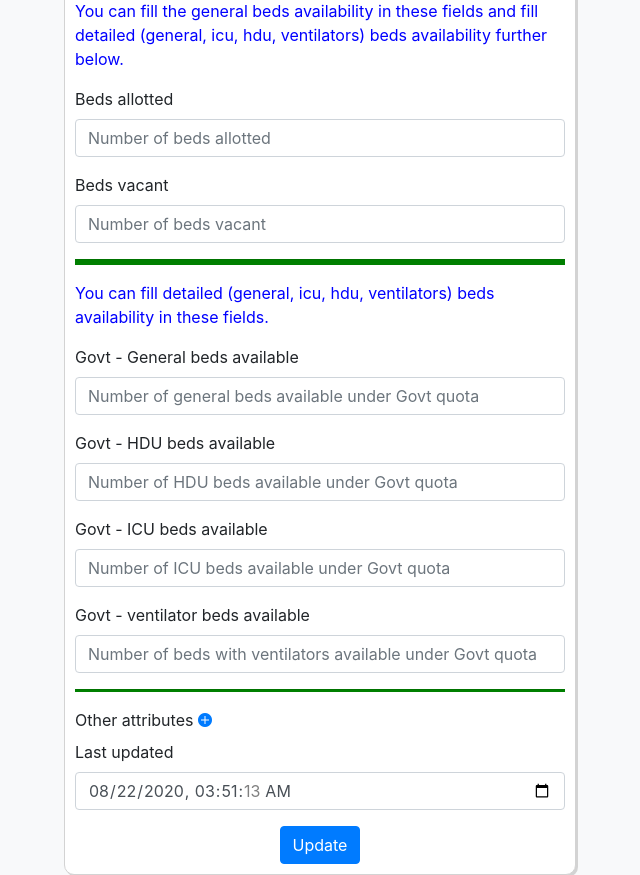
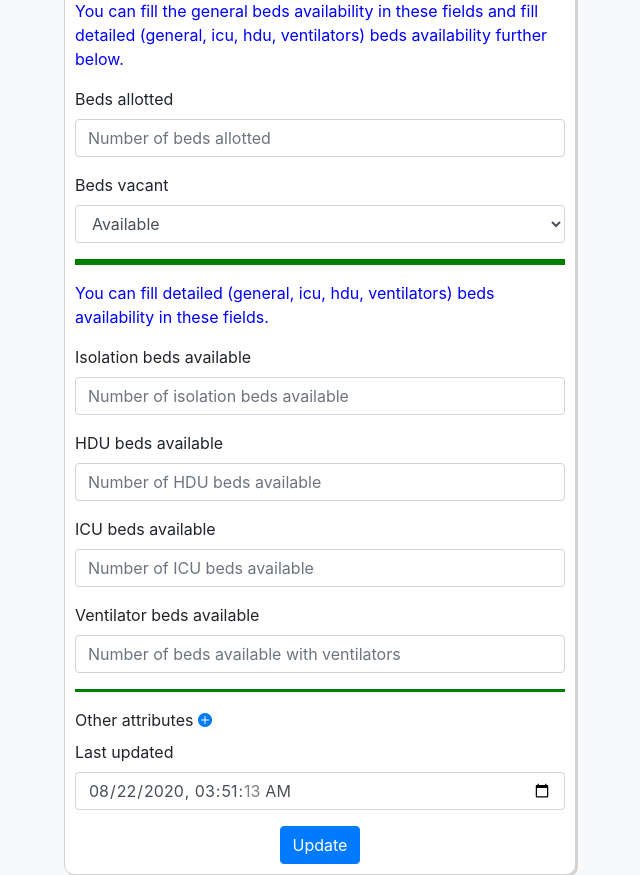
Before and after one commit to gopi-badipuram/covidbeds-pub, a PHP site: page /data-entry.php?id=1 in a window 1280 px wide. Shown: the part 448-1323 px from the top of the page, without its empty margins (256-896 px from the left). Run offline with PHP 8.4, Linux system fonts and the light colour scheme; the visitor is signed in with stand-in values (Sample User, id 1); data that the repository does not hold is empty.

Commit message:
Detailed availbility UI. (#10)

```diff
--- a/data-entry.php
+++ b/data-entry.php
@@ -97,25 +97,29 @@ if(isset($_GET['id'])){
 			  </div>
 			  <div class="form-group">
 			    <label for="vacant">Beds vacant</label>
-			    <input id="vacant" type="text" class="form-control" placeholder="Number of beds vacant" value="<?php if(isset($_GET['id'])) echo $row['hospital_vacant_beds']; ?>">
+			    <select id="vacant" class="form-control" placeholder="Number of beds vacant" >
+                    <option id="Available" value="Available">Available</option>
+                    <option id="Full" value="Full">Full</option>
+                    <option id="Unknown" value="Unknown">Unknown</option>
+			    </select>
 			  </div>
 			  <hr style="background:green;height:5px"/>
 			  <p style="color:blue;size:medium;"> You can fill detailed (general, icu, hdu, ventilators) beds availability in these fields.</p>
 			  <div class="form-group">
-			    <label for="detailed_general">Govt - General beds available</label>
-			    <input id="detailed_general" type="number" class="form-control" placeholder="Number of general beds available under Govt quota" value="<?php if(isset($_GET['id'])) echo $row['detailed_general']; ?>">
+			    <label for="detailed_general">Isolation beds available</label>
+			    <input id="detailed_general" type="number" class="form-control" placeholder="Number of isolation beds available" value="<?php if(isset($_GET['id'])) echo $row['hospital_beds_general']; ?>">
 			  </div>
 			  <div class="form-group">
-			    <label for="detailed_hdu">Govt - HDU beds available</label>
-			    <input id="detailed_hdu" type="text" class="form-control" placeholder="Number of HDU beds available under Govt quota" value="<?php if(isset($_GET['id'])) echo $row['detailed_hdu']; ?>">
+			    <label for="detailed_hdu">HDU beds available</label>
+			    <input id="detailed_hdu" type="number" class="form-control" placeholder="Number of HDU beds available" value="<?php if(isset($_GET['id'])) echo $row['hospital_beds_hdu']; ?>">
 			  </div>
 			  <div class="form-group">
-			    <label for="detailed_icu">Govt - ICU beds available</label>
-			    <input id="detailed_icu" type="text" class="form-control" placeholder="Number of ICU beds available under Govt quota" value="<?php if(isset($_GET['id'])) echo $row['detailed_icu']; ?>">
+			    <label for="detailed_icu">ICU beds available</label>
+			    <input id="detailed_icu" type="number" class="form-control" placeholder="Number of ICU beds available" value="<?php if(isset($_GET['id'])) echo $row['hospital_beds_icu']; ?>">
 			  </div>
 			  <div class="form-group">
-			    <label for="detailed_vent">Govt - ventilator beds available</label>
-			    <input id="detailed_vent" type="text" class="form-control" placeholder="Number of beds with ventilators available under Govt quota" value="<?php if(isset($_GET['id'])) echo $row['detailed_vent']; ?>">
+			    <label for="detailed_vent">Ventilator beds available</label>
+			    <input id="detailed_vent" type="number" class="form-control" placeholder="Number of beds available with ventilators" value="<?php if(isset($_GET['id'])) echo $row['hospital_beds_ventilators']; ?>">
 			  </div>
 
 			  <hr style="background:green;height:2px"/>
@@ -230,6 +234,12 @@ if(isset($_GET['id'])){
     		let detailed_icu = $("#detailed_icu").val();
     		let detailed_vent = $("#detailed_vent").val();
 
+    		if (vacant === "Full") {
+                detailed_general = 0; detailed_hdu = 0; detailed_icu = 0; detailed_vent = 0;
+    		} else if (vacant === "Unknown") {
+                detailed_general = -1; detailed_hdu = -1; detailed_icu = -1; detailed_vent = -1;
+    		}
+
     		let arr = [];
 
     		for(var i = 1; i <= attr; i++){
```
Also changed, not shown: index.php (+59 -9 lines).
